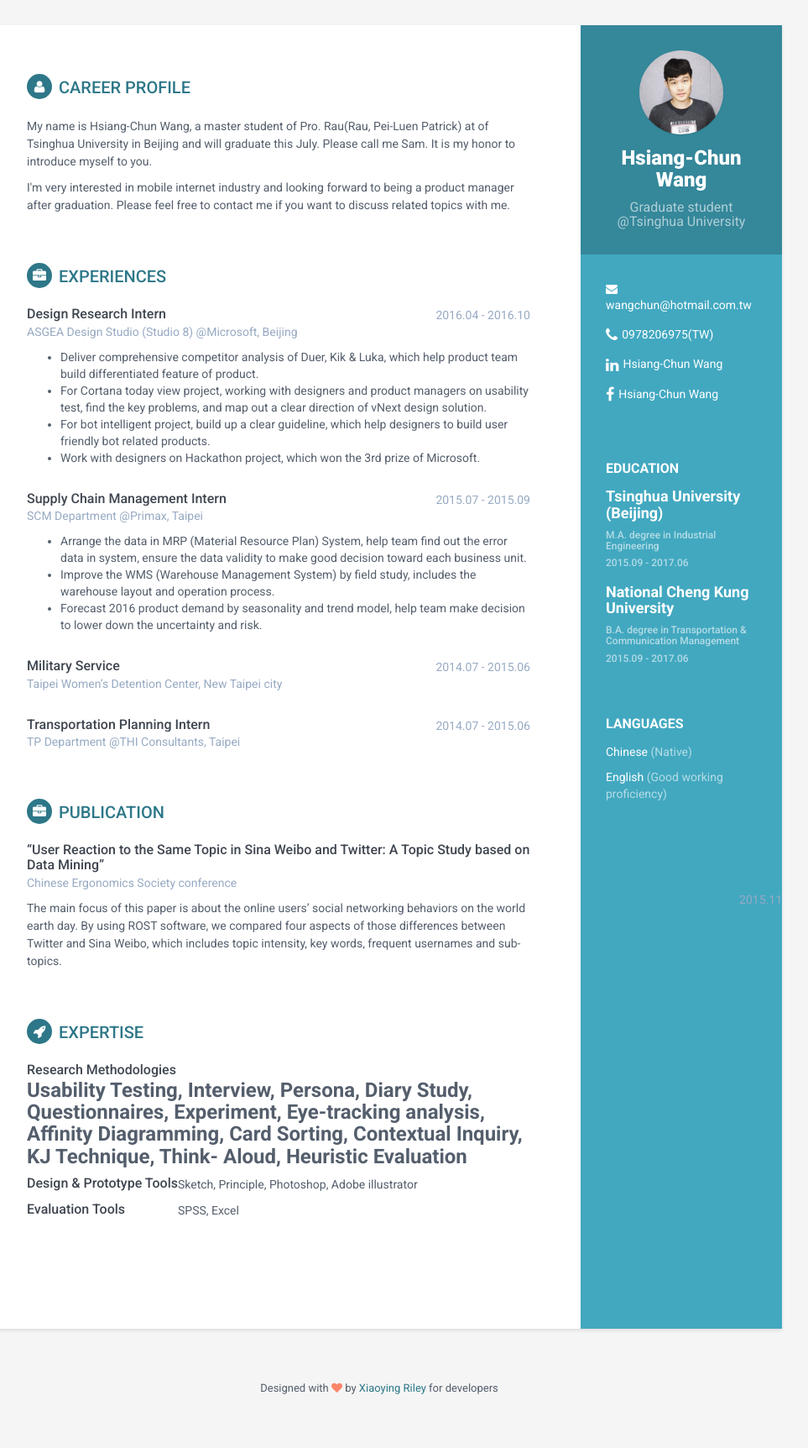
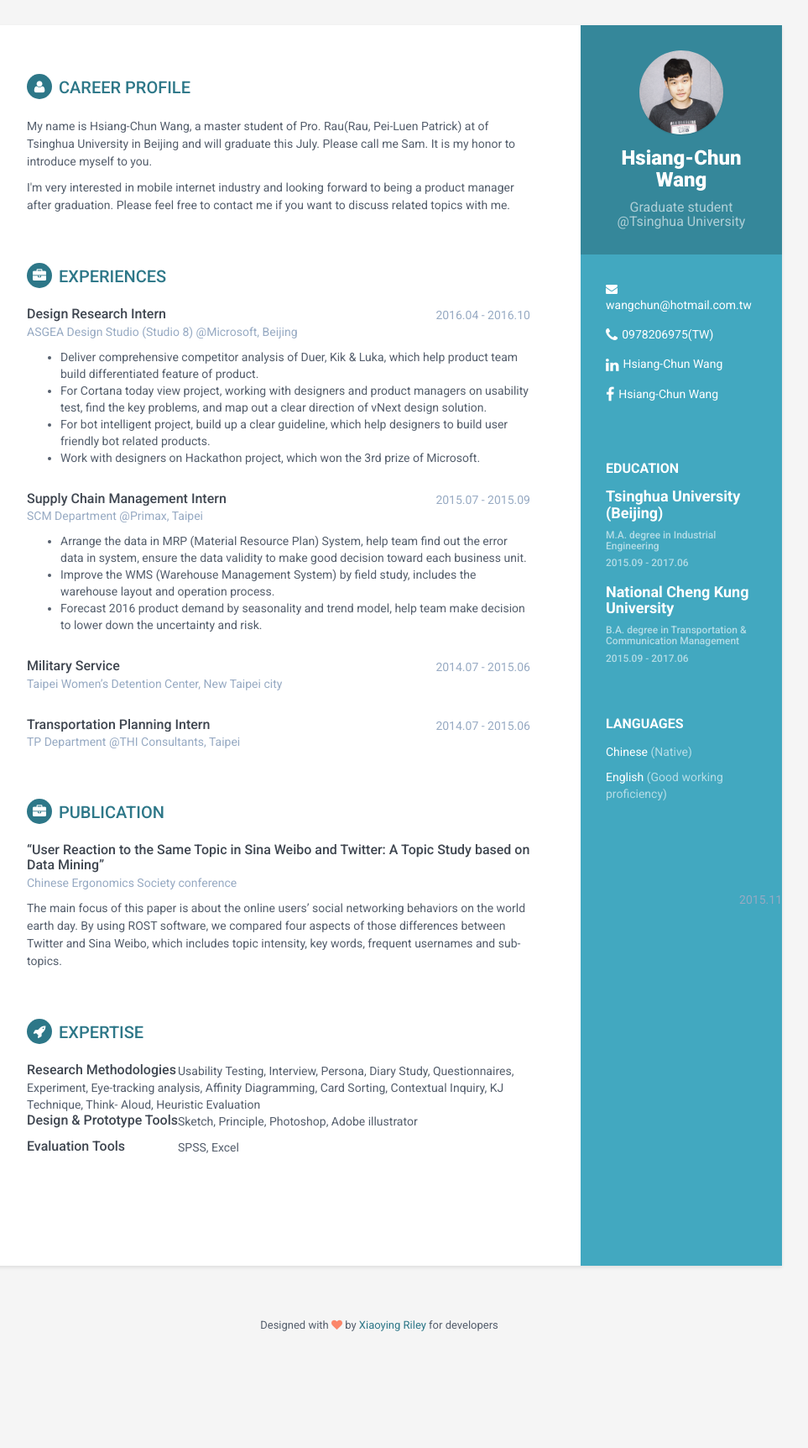
Before and after one commit to hsiangchunwang/hsiangchunwang.github.io, a Jekyll site: the page built from index.html, in a window 1280 px wide. Shown: the whole page at 84% size, without its empty margins (188-1151 px from the left). Built offline with Jekyll 4.4.1, drawn with Linux system fonts in a browser that asks for light colours; after the commit the page ends 1648 px from its top, so only the background shows below that.

```diff
--- a/_includes/skills.html
+++ b/_includes/skills.html
@@ -4,7 +4,7 @@
                     <div class="item">
                         <h3 class="level-title">Research Methodologies</h3>
                         <div class="skillcontent">
-                          <h3>Usability Testing, Interview, Persona, Diary Study, Questionnaires, Experiment, Eye-tracking analysis, Affinity Diagramming, Card Sorting, Contextual Inquiry, KJ Technique, Think- Aloud, Heuristic Evaluation</h3>
+                          <div>Usability Testing, Interview, Persona, Diary Study, Questionnaires, Experiment, Eye-tracking analysis, Affinity Diagramming, Card Sorting, Contextual Inquiry, KJ Technique, Think- Aloud, Heuristic Evaluation</div>
                         </div> <!--//skillcontent-->
                       </div><!--//item-->
 
```
